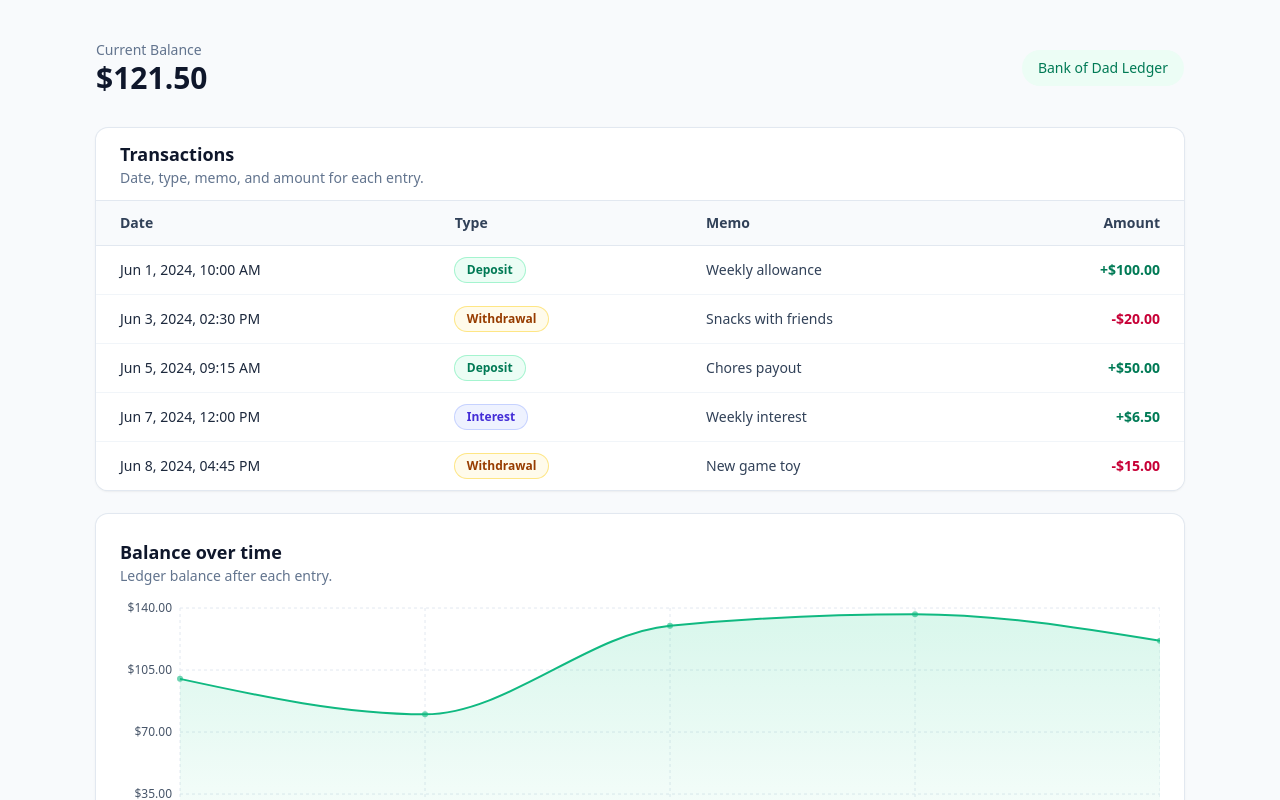
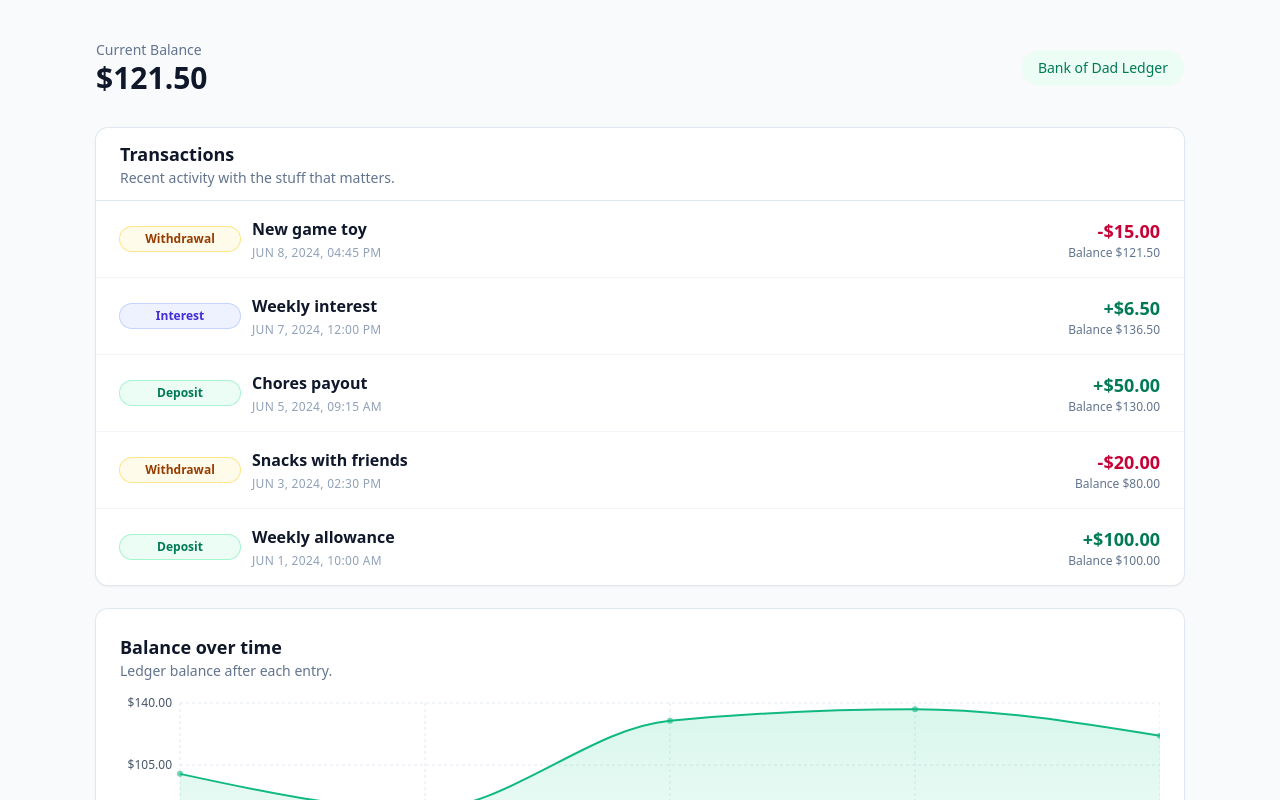
Before and after one commit to derekmt12/bank-of-dad, a React (Vite) app: page / in a window 1280 px wide. Shown: the top 800 px of the page. Built offline with nearby package versions, Linux system fonts and the light colour scheme.

Commit message:
transaction cards

```diff
--- /dev/null
+++ b/src/components/TransactionItem.jsx
@@ -0,0 +1,50 @@
+import { formatCurrency, formatDate } from "../utils/formatters";
+
+const typeLabels = {
+  deposit: "Deposit",
+  withdraw: "Withdrawal",
+  interest: "Interest",
+};
+
+const typePillClasses = {
+  deposit: "bg-emerald-50 text-emerald-700 ring-emerald-200",
+  withdraw: "bg-amber-50 text-amber-800 ring-amber-200",
+  interest: "bg-indigo-50 text-indigo-700 ring-indigo-200",
+};
+
+function TransactionItem({ tx }) {
+  return (
+    <article className="flex flex-col gap-3 px-4 py-4 sm:flex-row sm:items-center sm:justify-between sm:gap-4 sm:px-6">
+      <div className="flex items-start gap-3 sm:items-center">
+        <span
+          className={`inline-flex min-w-[120px] justify-center rounded-full px-3 py-1 text-xs font-semibold ring-1 ${
+            typePillClasses[tx.type] || "bg-slate-100 text-slate-700 ring-slate-200"
+          }`}
+        >
+          {typeLabels[tx.type] || tx.type}
+        </span>
+
+        <div className="space-y-1">
+          <p className="text-base font-semibold text-slate-900">{tx.memo || typeLabels[tx.type] || "—"}</p>
+          <p className="text-xs font-medium uppercase tracking-wide text-slate-400">
+            {formatDate(tx.date)}
+          </p>
+        </div>
+      </div>
+
+      <div className="text-right sm:justify-self-end">
+        <div
+          className={`text-lg font-semibold tabular-nums ${
+            tx.type === "withdraw" ? "text-rose-700" : "text-emerald-700"
+          }`}
+        >
+          {tx.type === "withdraw" ? "-" : "+"}
+          {formatCurrency(Math.abs(tx.amount))}
+        </div>
+        <div className="text-xs text-slate-500">Balance {formatCurrency(tx.balance)}</div>
+      </div>
+    </article>
+  );
+}
+
+export default TransactionItem;
--- a/src/components/TransactionsTable.jsx
+++ b/src/components/TransactionsTable.jsx
@@ -1,72 +1,26 @@
-import { formatCurrency, formatDate } from "../utils/formatters";
-
-const typeLabels = {
-  deposit: "Deposit",
-  withdraw: "Withdrawal",
-  interest: "Interest",
-};
-
-const typePillClasses = {
-  deposit: "bg-emerald-50 text-emerald-700 ring-emerald-200",
-  withdraw: "bg-amber-50 text-amber-800 ring-amber-200",
-  interest: "bg-indigo-50 text-indigo-700 ring-indigo-200",
-};
+import TransactionItem from "./TransactionItem";
 
 function TransactionsTable({ transactions }) {
+  const sorted = [...transactions].sort((a, b) => new Date(b.date) - new Date(a.date));
+
   return (
     <section className="overflow-hidden rounded-xl bg-white shadow-sm ring-1 ring-slate-200">
       <div className="border-b border-slate-200 px-4 py-3 sm:px-6">
         <h2 className="text-lg font-semibold text-slate-900">Transactions</h2>
-        <p className="text-sm text-slate-500">Date, type, memo, and amount for each entry.</p>
+        <p className="text-sm text-slate-500">Recent activity with the stuff that matters.</p>
       </div>
 
-      <div className="overflow-x-auto">
-        <table className="min-w-full divide-y divide-slate-200 text-left text-sm">
-          <thead className="bg-slate-50">
-            <tr>
-              <th className="whitespace-nowrap px-4 py-3 font-semibold text-slate-700 sm:px-6">Date</th>
-              <th className="whitespace-nowrap px-4 py-3 font-semibold text-slate-700 sm:px-6">Type</th>
-              <th className="px-4 py-3 font-semibold text-slate-700 sm:px-6">Memo</th>
-              <th className="whitespace-nowrap px-4 py-3 text-right font-semibold text-slate-700 sm:px-6">Amount</th>
-            </tr>
-          </thead>
-          <tbody className="divide-y divide-slate-100 bg-white">
-            {transactions.length === 0 ? (
-              <tr>
-                <td className="px-4 py-6 text-center text-slate-500 sm:px-6" colSpan={4}>
-                  No transactions yet.
-                </td>
-              </tr>
-            ) : (
-              transactions.map((tx) => (
-                <tr key={tx.id} className="hover:bg-slate-50">
-                  <td className="whitespace-nowrap px-4 py-3 text-slate-800 sm:px-6">{formatDate(tx.date)}</td>
-                  <td className="whitespace-nowrap px-4 py-3 sm:px-6">
-                    <span
-                      className={`inline-flex items-center gap-1 rounded-full px-3 py-1 text-xs font-semibold ring-1 ${
-                        typePillClasses[tx.type] || "bg-slate-100 text-slate-700 ring-slate-200"
-                      }`}
-                    >
-                      {typeLabels[tx.type] || tx.type}
-                    </span>
-                  </td>
-                  <td className="px-4 py-3 text-slate-700 sm:px-6">{tx.memo || "—"}</td>
-                  <td className="whitespace-nowrap px-4 py-3 text-right font-semibold sm:px-6">
-                    <span
-                      className={`inline-flex items-center justify-end tabular-nums ${
-                        tx.type === "withdraw" ? "text-rose-700" : "text-emerald-700"
-                      }`}
-                    >
-                      {tx.type === "withdraw" ? "-" : "+"}
-                      {formatCurrency(Math.abs(tx.amount))}
-                    </span>
-                  </td>
-                </tr>
-              ))
-            )}
-          </tbody>
-        </table>
-      </div>
+      {sorted.length === 0 ? (
+        <div className="px-4 py-8 text-center text-sm text-slate-500 sm:px-6">
+          No transactions yet.
+        </div>
+      ) : (
+        <div className="divide-y divide-slate-100">
+          {sorted.map((tx) => (
+            <TransactionItem key={tx.id} tx={tx} />
+          ))}
+        </div>
+      )}
     </section>
   );
 }
```
